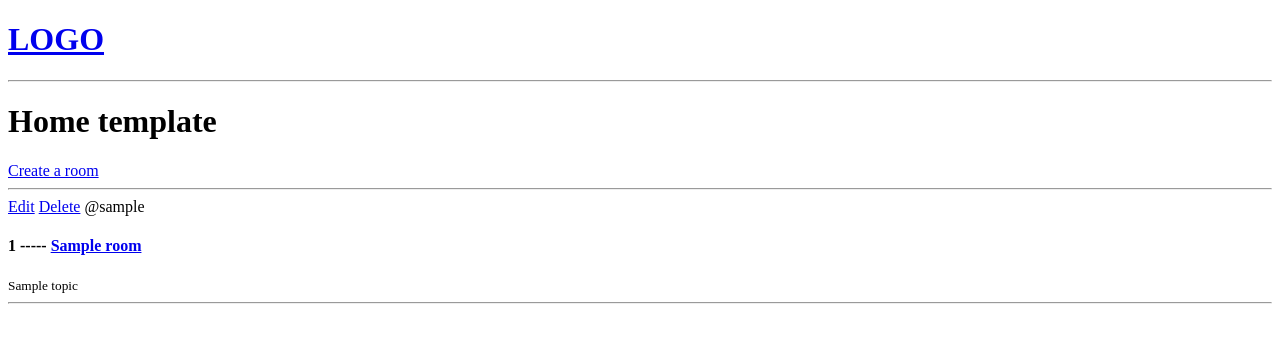
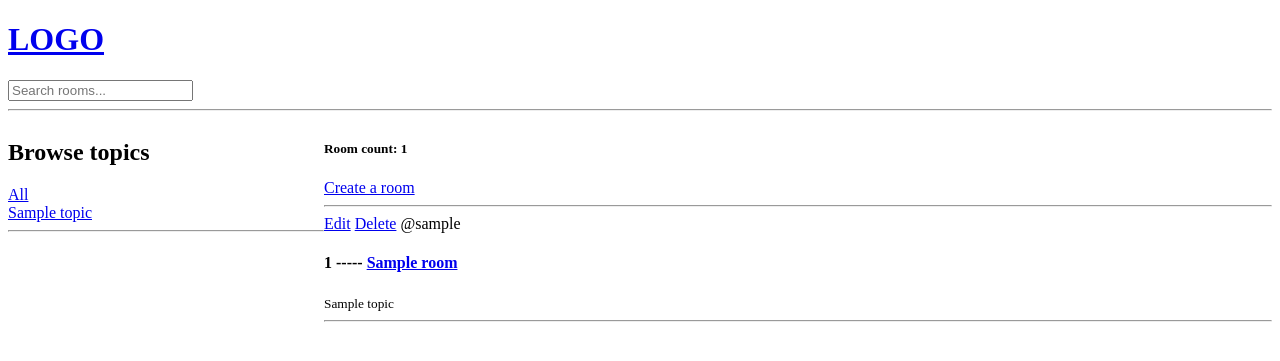
Before and after one commit to hubertpytkiewicz/learning_django, a Django app: template base/templates/base/home.html in a window 1280 px wide. Shown: the top 361 px of the page. Run offline with Django 3.2, Linux system fonts and the light colour scheme; the template is opened without the code that fills it: most values are stand-ins (such as "Sample title", 1, 10 or a date in 2020).

Commit message:
Add search bar and room count feature

```diff
--- a/base/templates/base/home.html
+++ b/base/templates/base/home.html
@@ -1,22 +1,49 @@
-{% extends 'main.html' %}
+{% extends 'main.html' %} {% block content %}
 
-{% block content %}
-<h1>Home template</h1>
+<style>
+  .home-container {
+    display: grid;
+    grid-template-columns: 1fr 3fr;
+  }
+</style>
 
-<div>
+<div class="home-container">
+  <div>
+    <h2>Browse topics</h2>
+
+    <div>
+      <a href="{% url 'home' %}">All</a>
+    </div>
+
+    {% for topic in topics%}
+    <div>
+      <a href="{% url 'home' %}?q={{topic.name}}">{{topic.name}}</a>
+    </div>
+    {%endfor%}
+
+    <hr />
+  </div>
+
+  <div>
+    <h5>Room count: {{room_count}}</h5>
     <a href="{% url 'create-room'%}">Create a room</a>
+
     {% for room in rooms%}
     <div>
-        <hr>
-        <span>
-            <a href ="{% url 'update-room' room.id%}">Edit</a>
-            <a href ="{% url 'delete-room' room.id%}">Delete</a>
-        </span>
-        <span>@{{room.host.username}}</span>
-        <h4>{{room.id}} ----- <a href="{% url 'room' room.id %}">{{room.name}}</a></h4>
-        <small>{{room.topic.name}}</small>
-        <hr>
+      <hr />
+      <span>
+        <a href="{% url 'update-room' room.id%}">Edit</a>
+        <a href="{% url 'delete-room' room.id%}">Delete</a>
+      </span>
+      <span>@{{room.host.username}}</span>
+      <h4>
+        {{room.id}} ----- <a href="{% url 'room' room.id %}">{{room.name}}</a>
+      </h4>
+      <small>{{room.topic.name}}</small>
+      <hr />
     </div>
     {% endfor %}
+  </div>
 </div>
+
 {% endblock %}
--- a/templates/navbar.html
+++ b/templates/navbar.html
@@ -1,5 +1,9 @@
 <a href="/">
-    <h1>LOGO</h1>
+  <h1>LOGO</h1>
 </a>
 
-<hr>
+<form method="GET" action="{% url 'home' %}">
+  <input type="text" name="q" placeholder="Search rooms..." />
+</form>
+
+<hr />
```
Also changed, not shown: base/views.py (+11 -3 lines), db.sqlite3 (deleted).
